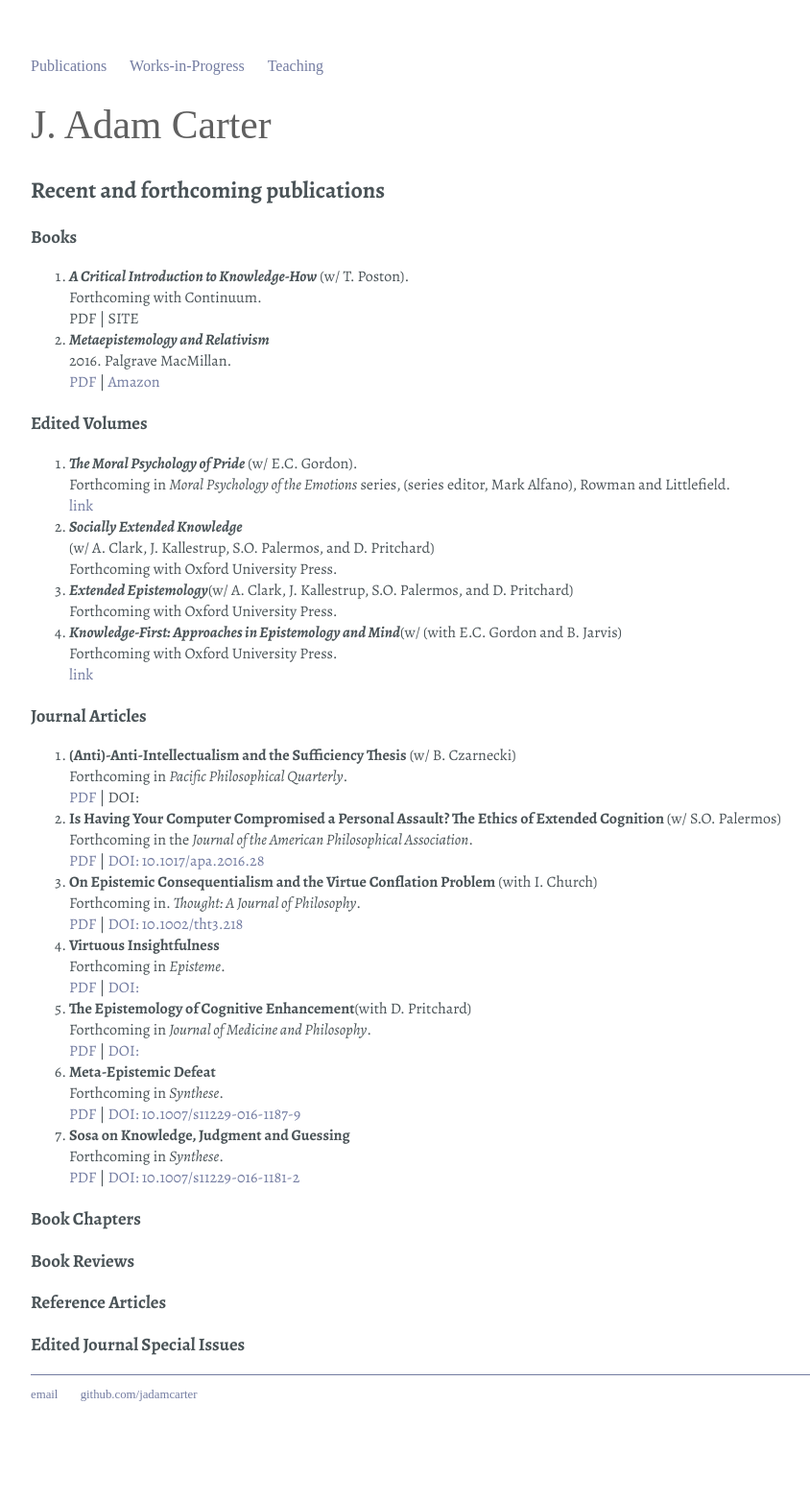
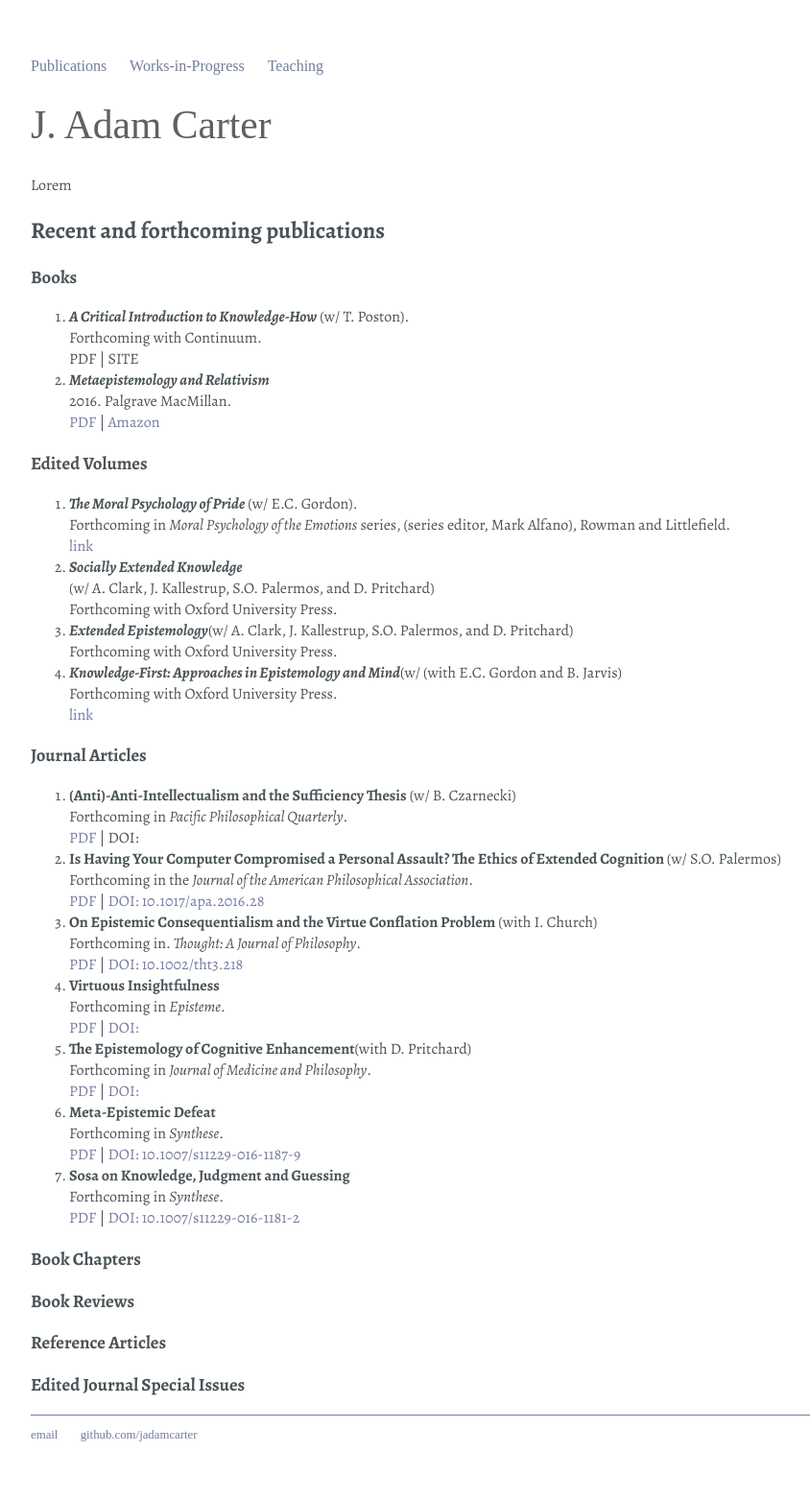
Before and after one commit to jadamcarter/jadamcarter.github.io, a Jekyll site: the page built from index.html, in a window 1280 px wide. Shown: the whole page at 96% size, without its empty margins (160-1004 px from the left). Built offline with Jekyll 4.4.1, drawn with Linux system fonts in a browser that asks for light colours; some web fonts are replaced; before the commit the page ends 1521 px from its top, so only the background shows below that.

Commit message:
Update index.html

```diff
--- a/index.html
+++ b/index.html
@@ -4,6 +4,7 @@
 ---
 <div class="blurb">
 <h1> J. Adam Carter </h1>
+<div class="block_1">Lorem</div> <div class="h_line"></div>
 <h2>Recent and forthcoming publications</h2>
 <h3>Books</h3>
 <ol>
```
